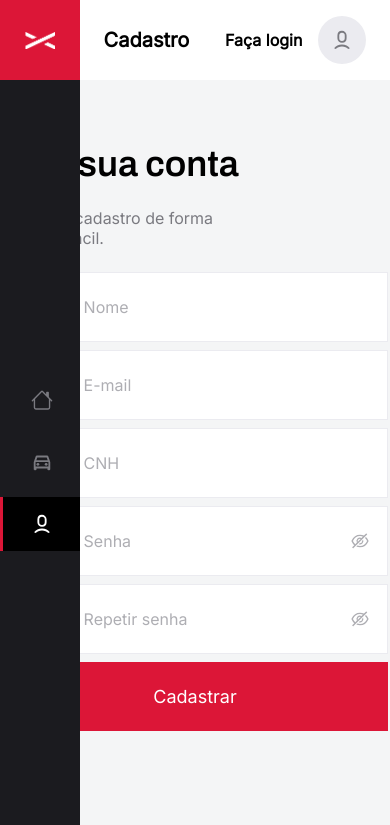
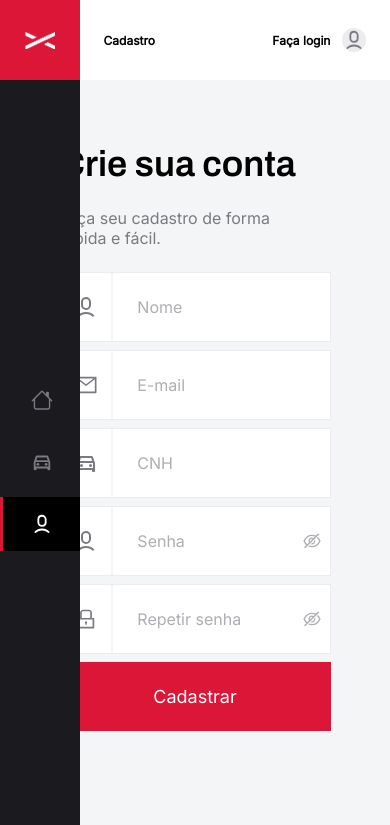
Before and after one commit to brenorosado/rentx-web, a React (Vite) app: page /cadastro in a window 390 px wide. Shown: the top 825 px of the page. Built offline with nearby package versions, Linux system fonts and the light colour scheme; grey boxes are pictures that could not be loaded.

Commit message:
added custom error for FormInput component

```diff
--- a/src/components/FormInput/index.tsx
+++ b/src/components/FormInput/index.tsx
@@ -1,7 +1,8 @@
 import React, { useState } from "react";
 import * as S from "./styles";
-import { UseFormRegisterReturn } from "react-hook-form";
+import { Merge, FieldError, UseFormRegisterReturn, FieldErrorsImpl } from "react-hook-form";
 import { AiOutlineEye, AiOutlineEyeInvisible } from "react-icons/ai";
+import { BiErrorCircle } from "react-icons/bi";
 
 type InputProps = {
     label: string;
@@ -11,6 +12,7 @@ type InputProps = {
     isPassword?: boolean;
     register: UseFormRegisterReturn;
     icon: JSX.Element;
+    error?: string | FieldError | Merge<FieldError, FieldErrorsImpl<any>>;
 }
 
 export const FormInput = ({
@@ -20,12 +22,13 @@ export const FormInput = ({
     type = "text",
     isPassword = false,
     icon,
-    label
+    label,
+    error
 }: InputProps) => {
     const [showPassword, setShowPassword] = useState<boolean>(false);
 
     return (
-        <S.FormInputContainer>
+        <S.FormInputContainer error={!!error}>
             <S.IconContainer title={label}>
                 {icon}
             </S.IconContainer>
@@ -47,6 +50,12 @@ export const FormInput = ({
                         </button>
                     </>
                 )}
+
+                {error && (
+                    <S.ErrorContainer>
+                        <span><BiErrorCircle /> {error as string}</span>
+                    </S.ErrorContainer>
+                )}
             </S.InputContainer>
         </S.FormInputContainer>
     )
--- a/src/components/FormInput/styles.ts
+++ b/src/components/FormInput/styles.ts
@@ -1,8 +1,11 @@
 import styled from "styled-components";
 
-export const FormInputContainer = styled.div`
+export const FormInputContainer = styled.div<{ error: boolean }>`
     display: flex;
-    border: 1px solid ${({ theme }) => theme.colors.gray_secundary};
+    border: 1px solid ${({ theme, error }) => {
+        const { gray_secundary, pink } = theme.colors;
+        return error ? pink : gray_secundary
+    }};
     gap: clamp(2px, 0.1042vw, 0.1042vw);
 `;
 
@@ -23,6 +26,7 @@ export const IconContainer = styled.div`
 `;
 
 export const InputContainer = styled.div`
+    position: relative;
     display: flex;
     background: white;
     width: 100%;
@@ -33,6 +37,7 @@ export const InputContainer = styled.div`
         font-size: clamp(16px, 0.833vw, 0.833vw);
         padding: clamp(24px, 1.25vw, 1.25vw);
         color: ${({ theme }) => theme.colors.gray_titles};
+        width: 100%;
 
         ::placeholder {
             color: ${({ theme }) => theme.colors.gray_details};
@@ -50,3 +55,17 @@ export const InputContainer = styled.div`
         justify-content: center;
     }
 `;
+
+export const ErrorContainer = styled.div`
+    position: absolute;
+    bottom: clamp(2px, 0.1042vw, 0.1042vw);
+
+    span {
+        padding-left: clamp(2px, 0.1042vw, 0.1042vw);
+        display: flex;
+        align-items: center;
+        gap: clamp(2px, 0.1042vw, 0.1042vw);
+        color: ${({ theme }) => theme.colors.pink};
+        font-size: clamp(12px, 0.625vw, 0.625vw);
+    }
+`;
--- a/src/components/TopBar/styles.ts
+++ b/src/components/TopBar/styles.ts
@@ -15,7 +15,7 @@ export const TopBarContainer = styled.nav`
 `;
 
 export const Location = styled.span`
-    font-size: clamp(20px, 1.042vw, 1.042vw);
+    font-size: clamp(12px, 1.042vw, 1.042vw);
     font-weight: 600;
     text-transform: capitalize;
 `;
@@ -23,11 +23,11 @@ export const Location = styled.span`
 export const AuthInfoContainer = styled.div`
     display: flex;
     align-items: center;
-    gap: clamp(16px, 0.83vw, 0.83vw);
+    gap: clamp(12px, 0.83vw, 0.83vw);
     cursor: pointer;
 
     span {
-        font-size: clamp(16px, 0.83vw, 0.83vw);
+        font-size: clamp(12px, 0.83vw, 0.83vw);
         font-weight: 600;
     }
 
@@ -35,8 +35,8 @@ export const AuthInfoContainer = styled.div`
         display: flex;
         justify-content: center;
         align-items: center;
-        width: clamp(48px, 2.5vw, 2.5vw);
-        height: clamp(48px, 2.5vw, 2.5vw);
+        width: clamp(24px, 2.5vw, 2.5vw);
+        height: clamp(24px, 2.5vw, 2.5vw);
         border-radius: 50%;
         font-size: clamp(22px, 1.146vw, 1.146vw);
         ${({ theme }) => {
--- a/src/pages/Registration/index.tsx
+++ b/src/pages/Registration/index.tsx
@@ -8,14 +8,10 @@ import { MdOutlineDirectionsCarFilled } from "react-icons/md";
 import { Button } from "../../components/Button";
 
 export const Registration = () => {
-    const { handleSubmit, register } = useForm();
+    const { handleSubmit, register, formState: { errors } } = useForm();
 
     const registrate = async (data: any) => {
         console.log("data", data);
-    }
-
-    const errorHandler = (errors: any) => {
-        console.log("errors", errors)
     }
 
     return (
@@ -23,7 +19,7 @@ export const Registration = () => {
             <S.RegistrationColumnInfo>
                 <h1>Crie sua conta</h1>
                 <p>Faça seu cadastro de forma<br/> rápida e fácil.</p>
-                <form onSubmit={handleSubmit(registrate, errorHandler)}>
+                <form onSubmit={handleSubmit(registrate)}>
                     <FormInput
                         id="name"
                         placeHolder="Nome"
@@ -31,9 +27,10 @@ export const Registration = () => {
                         icon={<RiUser6Line />}
                         register={{
                             ...register("name", {
-                                required: "Campo 'Nome' obrigatório."
+                                required: "Campo obrigatório."
                             })
                         }}
+                        error={errors?.name?.message}
                     />
                     <FormInput
                         id="email"
@@ -42,9 +39,10 @@ export const Registration = () => {
                         icon={<AiOutlineMail />}
                         register={{
                             ...register("email", {
-                                required: "Campo 'E-mail' obrigatório."
+                                required: "Campo obrigatório."
                             })
                         }}
+                        error={errors?.email?.message}
                     />
                     <FormInput
                         id="cnh"
@@ -53,9 +51,10 @@ export const Registration = () => {
                         icon={<MdOutlineDirectionsCarFilled />}
                         register={{
                             ...register("cnh", {
-                                required: "Campo 'E-mail' obrigatório."
+                                required: "Campo obrigatório."
                             })
                         }}
+                        error={errors?.cnh?.message}
                     />
                     <FormInput
                         id="password"
@@ -64,9 +63,10 @@ export const Registration = () => {
                         icon={<RiUser6Line />}
                         register={{
                             ...register("password", {
-                                required: "Campo 'Senha' obrigatório."
+                                required: "Campo obrigatório."
                             })
                         }}
+                        error={errors?.password?.message}
                         isPassword={true}
                     />
                     <FormInput
@@ -76,9 +76,10 @@ export const Registration = () => {
                         icon={<AiOutlineLock />}
                         register={{
                             ...register("passwordConfirmation", {
-                                required: "Campo 'Repetir senha' obrigatório."
+                                required: "Campo obrigatório."
                             })
                         }}
+                        error={errors?.passwordConfirmation?.message}
                         isPassword={true}
                     />
 
--- a/src/pages/Registration/styles.ts
+++ b/src/pages/Registration/styles.ts
@@ -11,7 +11,7 @@ export const RegistrationSection = styled.section`
 `;
 
 export const CarImage = styled.img`
-    width: clamp(352px, 33.75vw, 33.75vw);
+    width: clamp(272px, 33.75vw, 33.75vw);
     flex-shrink: 0;
 `;
 
@@ -33,6 +33,7 @@ export const RegistrationColumnInfo = styled.article`
     }
 
     form {
+        min-width: 272px;
         display: flex;
         flex-direction: column;
         gap: clamp(8px, 0.42vw, 0.42vw);
```
